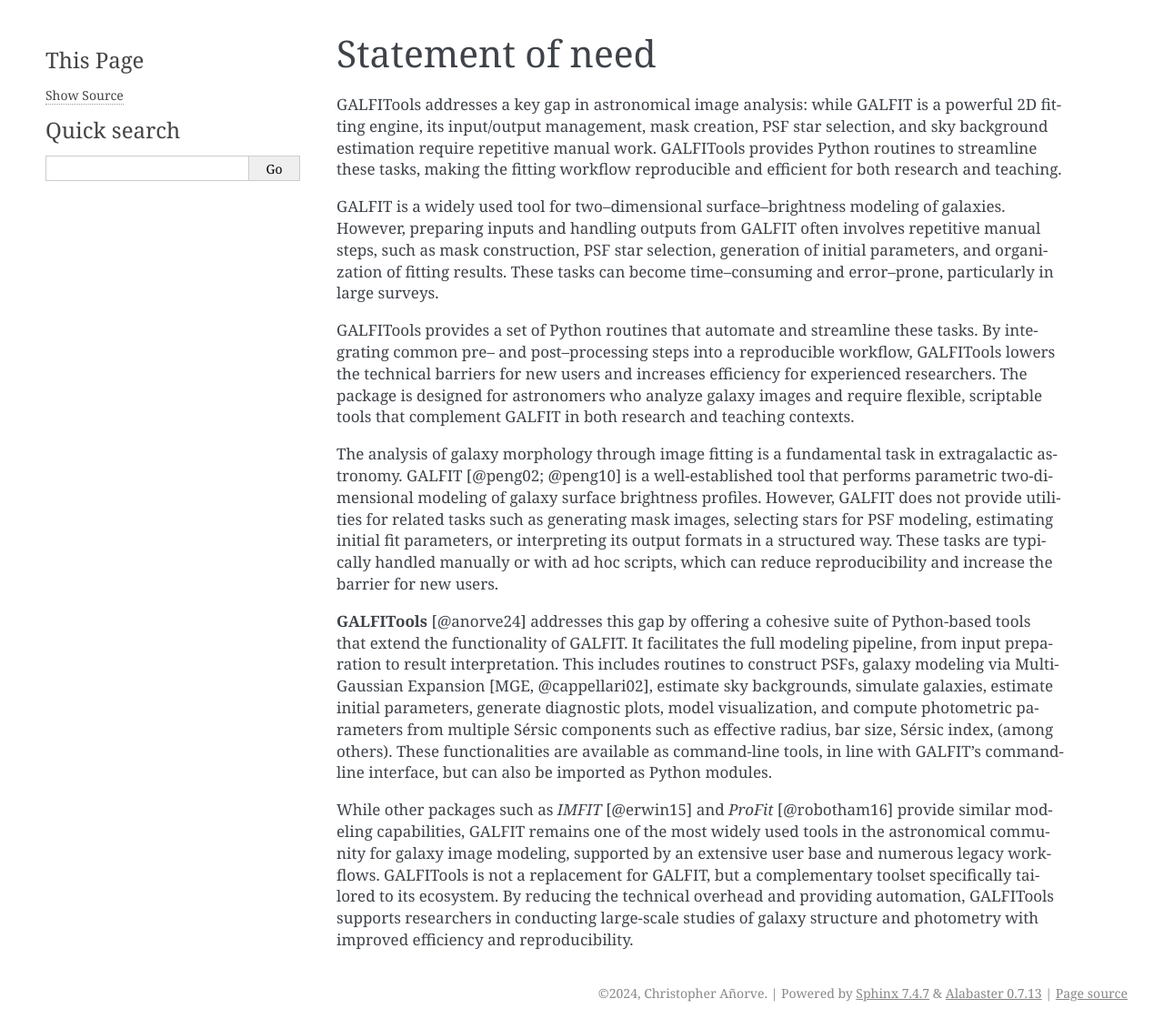
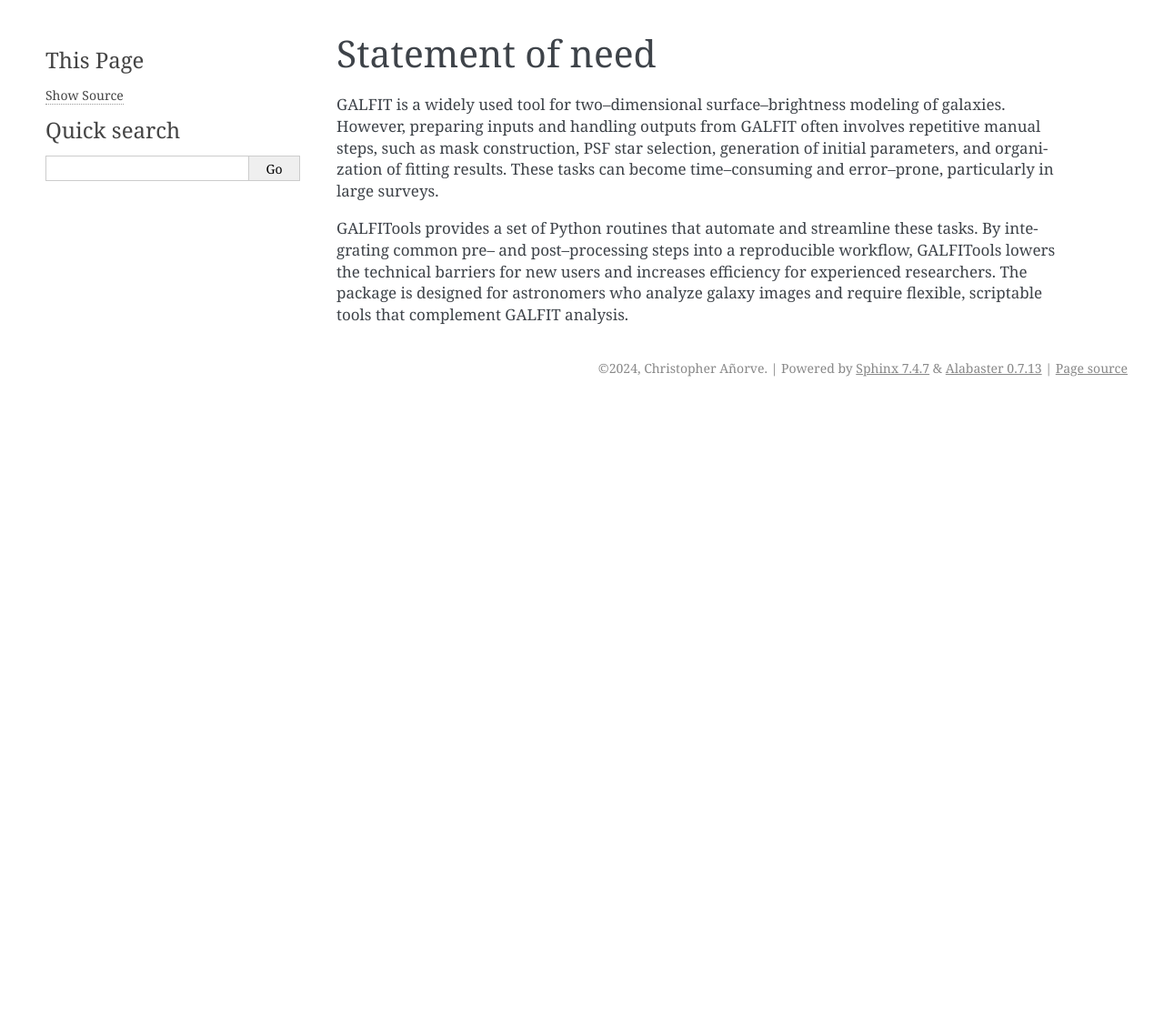
Before and after one commit to canorve/GALFITools, a Sphinx documentation site: the page built from docs/statement.rst, in a window 1280 px wide. Shown: the whole page at 91% size. Built offline with Sphinx 7.4.7, drawn with Linux system fonts in a browser that asks for light colours; after the commit the page ends 900 px from its top, so only the background shows below that.

Commit message:
docs  updated

```diff
--- a/docs/statement.rst
+++ b/docs/statement.rst
@@ -6,14 +6,6 @@
 ============
 Statement of need
 ============
-
-
-GALFITools addresses a key gap in astronomical image analysis: while
-GALFIT is a powerful 2D fitting engine, its input/output management,
-mask creation, PSF star selection, and sky background estimation
-require repetitive manual work. GALFITools provides Python routines
-to streamline these tasks, making the fitting workflow reproducible
-and efficient for both research and teaching.
 
 
 GALFIT is a widely used tool for two–dimensional surface–brightness
@@ -29,31 +21,4 @@
 barriers for new users and increases efficiency for experienced
 researchers. The package is designed for astronomers who analyze
 galaxy images and require flexible, scriptable tools that complement
-GALFIT in both research and teaching contexts.
-
-
-The analysis of galaxy morphology through image fitting is a fundamental task
-in extragalactic astronomy. GALFIT [@peng02; @peng10] is a well-established tool that performs parametric
-two-dimensional modeling of galaxy surface brightness profiles. However, GALFIT does
-not provide utilities for related tasks such as generating mask images, selecting
-stars for PSF modeling, estimating initial fit parameters, or interpreting its output
-formats in a structured way. These tasks are typically handled manually or with ad hoc
-scripts, which can reduce reproducibility and increase the barrier for new users.
-
-**GALFITools** [@anorve24] addresses this gap by offering a cohesive suite of Python-based tools
-that extend the functionality of GALFIT. It facilitates the full modeling pipeline,
-from input preparation to result interpretation. This includes routines to construct
-PSFs, galaxy modeling via Multi-Gaussian Expansion [MGE, @cappellari02], estimate sky backgrounds,  simulate
-galaxies, estimate initial parameters, generate diagnostic plots, model visualization,
-and compute photometric parameters from multiple Sérsic
-components such as effective radius, bar size, Sérsic index,  (among others).
-These functionalities are available as command-line tools, in line with GALFIT's command-line
-interface, but can also be imported as Python modules.
-
-While other packages such as `IMFIT` [@erwin15] and `ProFit` [@robotham16] provide similar modeling capabilities,
-GALFIT remains one of the most widely used tools in the astronomical community for galaxy
-image modeling, supported by an extensive user base and numerous legacy workflows. GALFITools
-is not a replacement for GALFIT, but a complementary toolset specifically tailored to its
-ecosystem. By reducing the technical overhead and providing automation, GALFITools supports
-researchers in conducting large-scale studies of galaxy structure and photometry with
-improved efficiency and reproducibility.
+GALFIT analysis.
```
